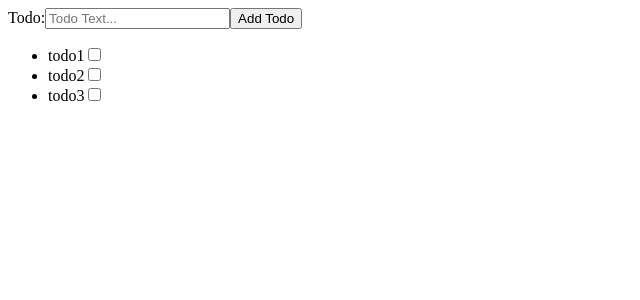
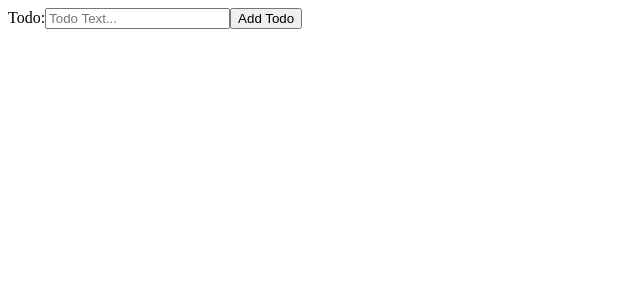
Before and after one commit to Jamb000h/todo-frontend, a React (Create React App) app: page / in a window 1280 px wide. Shown: the top 300 px of the page, without its empty margins (0-640 px from the left). Built offline with nearby package versions, Linux system fonts and the light colour scheme.

Commit message:
Add done/not done toggle

```diff
--- a/src/App.js
+++ b/src/App.js
@@ -4,8 +4,9 @@ import TodoForm from "./TodoForm";
 
 function App() {
 
-  /* const todos = ["todo1", "todo2", "todo3"]; */
-  const [todos, setTodo] = useState(["todo1", "todo2", "todo3"]);
+  const [todos, setTodo] = useState([]);
+  const [done, setDone] = useState(false);
+  const [filter, changeFilter] = useState("showAll");
 
   return (
     <div className="App">
@@ -13,12 +14,12 @@ function App() {
           const trimmedText = todoText.trim();
 
           if(trimmedText.length > 0){
-            setTodo([...todos, trimmedText]);
+            setTodo([...todos, {text: todoText, isDone: done}]);
           }
         }}
 
       />
-      <TodoList todos={todos} />
+      <TodoList todos={todos} filter={filter} isDone={done} setDone={setDone}/>
     </div>
   );
 }
--- a/src/Todo.js
+++ b/src/Todo.js
@@ -1,18 +1,16 @@
-import React, {useState} from 'react';
+import React from 'react';
 
 const Todo = props => {
-
-  const [isDone, setDone] = useState(false);
 
   return (
     <li
       style={
-        isDone ? {textDecoration: "line-through red"} : {textDecoration: "initial"}
+        props.isDone ? {textDecoration: "line-through red"} : {textDecoration: "initial"}
       }
     >
       {props.text}
       <input type="checkbox" onChange={ () => {
-        return isDone ? setDone(false) : setDone(true);
+        return props.isDone ? props.setDone(false) : props.setDone(true);
       }}/>
     </li>
   )
--- a/src/TodoList.js
+++ b/src/TodoList.js
@@ -4,9 +4,16 @@ import Todo from "./Todo";
 const TodoList = props => {
     return (
         <ul>
-            {props.todos.map(todo => {
-                return <Todo text={todo}/>
-            })}
+            {
+                props.todos.map((todo, index) => {
+                return <Todo
+                        text={todo.text}
+                        key={index}
+                        isDone={props.isDone}
+                        setDone={props.setDone}
+                        />
+            })
+            }
         </ul>
     )
 }
```
